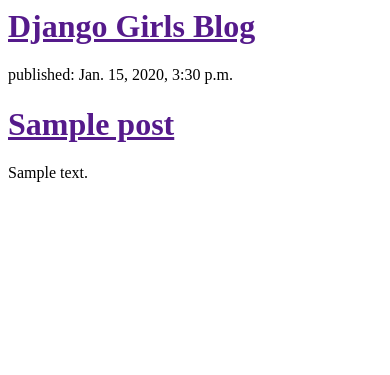
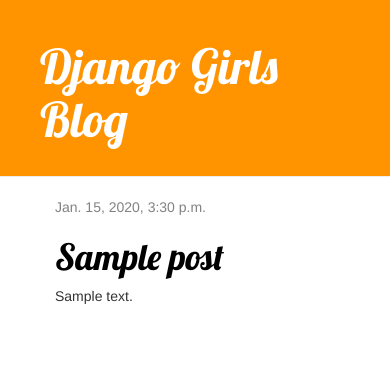
Before and after one commit to persie09/my-first-blog, a Django app: template blog/templates/blog/post_list.html in a window 390 px wide. Shown: the top 375 px of the page. Run offline with Django 3.2, Linux system fonts and the light colour scheme; the template is opened without the code that fills it: values that come from a table or form of the project are taken from there, others are empty; tables that the repository leaves empty hold one stand-in row (values such as "Sample post"); some libraries are stand-ins or nearby versions.

Commit message:
Added detailed post view and CSS

```diff
--- /dev/null
+++ b/blog/templates/blog/base.html
@@ -0,0 +1,23 @@
+{% load staticfiles %}
+<html>
+    <head>
+        <title>Django Girls blog</title>
+        <link rel="stylesheet" href="//maxcdn.bootstrapcdn.com/bootstrap/3.2.0/css/bootstrap.min.css">
+        <link rel="stylesheet" href="//maxcdn.bootstrapcdn.com/bootstrap/3.2.0/css/bootstrap-theme.min.css">
+        <link href='//fonts.googleapis.com/css?family=Lobster&subset=latin,latin-ext' rel='stylesheet' type='text/css'>
+        <link rel="stylesheet" href="{% static 'css/blog.css' %}">
+    </head>
+    <body>
+        <div class="page-header">
+           <h1><a href="/">Django Girls Blog</a></h1>
+        </div>
+        <div class="content container">
+            <div class="row">
+                <div class="col-md-8">
+                    {% block content %}
+                    {% endblock %}
+                </div>
+            </div>
+        </div>
+    </body>
+</html>
--- a/blog/templates/blog/post_list.html
+++ b/blog/templates/blog/post_list.html
@@ -1,21 +1,12 @@
-<html>
-    <head>
-        <title>Django Girls blog</title>
-    </head>
-    <body>
-        <div>
-            <h1><a href="">Django Girls Blog</a></h1>
+{% extends 'blog/base.html' %}
+{% block content %}
+    {% for post in posts %}
+        <div class="post">
+            <div class="date">
+                {{ post.published_date }}
+            </div>
+            <h1><a href="{% url 'post_detail' pk=post.pk %}">{{ post.title }}</a></h1>
+            <p>{{ post.text|linebreaksbr }}</p>
         </div>
-
-
-		{% for post in posts %}
-		    <div>
-		        <p>published: {{ post.published_date }}</p>
-		        <h1><a href="">{{ post.title }}</a></h1>
-		        <p>{{ post.text|linebreaksbr }}</p>
-		    </div>
-		{% endfor %}
-
-
-    </body>
-</html>
+    {% endfor %}
+{% endblock %}
--- a/blog/urls.py
+++ b/blog/urls.py
@@ -3,4 +3,5 @@
 
 urlpatterns = [
     url(r'^$', views.post_list, name='post_list'),
+    url(r'^post/(?P<pk>\d+)/$', views.post_detail, name='post_detail'),
 ]
```
Also changed, not shown: blog/templates/blog/post_detail.html (added, +13 -0 lines), blog/views.py (+7 -0 lines).
